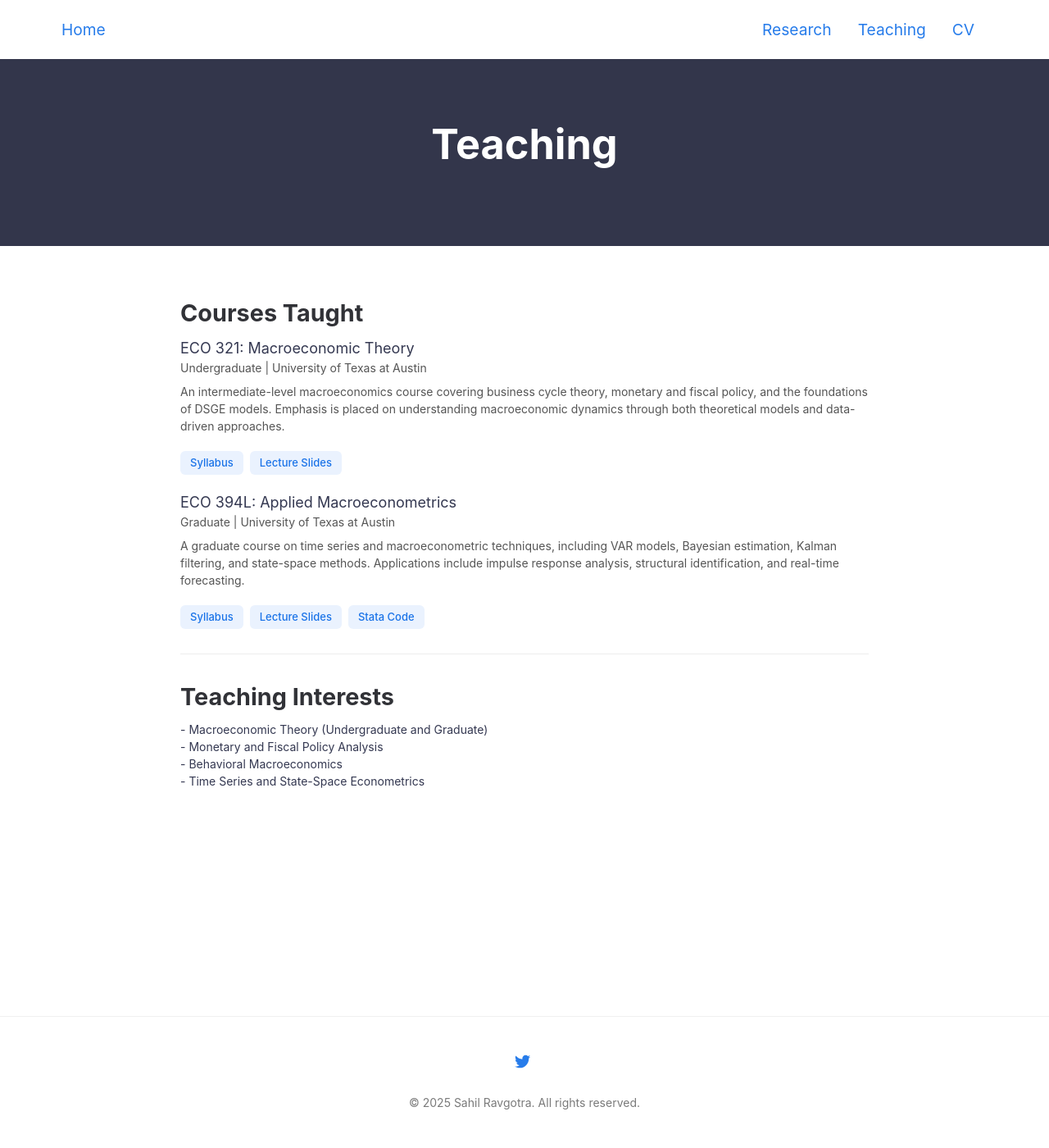
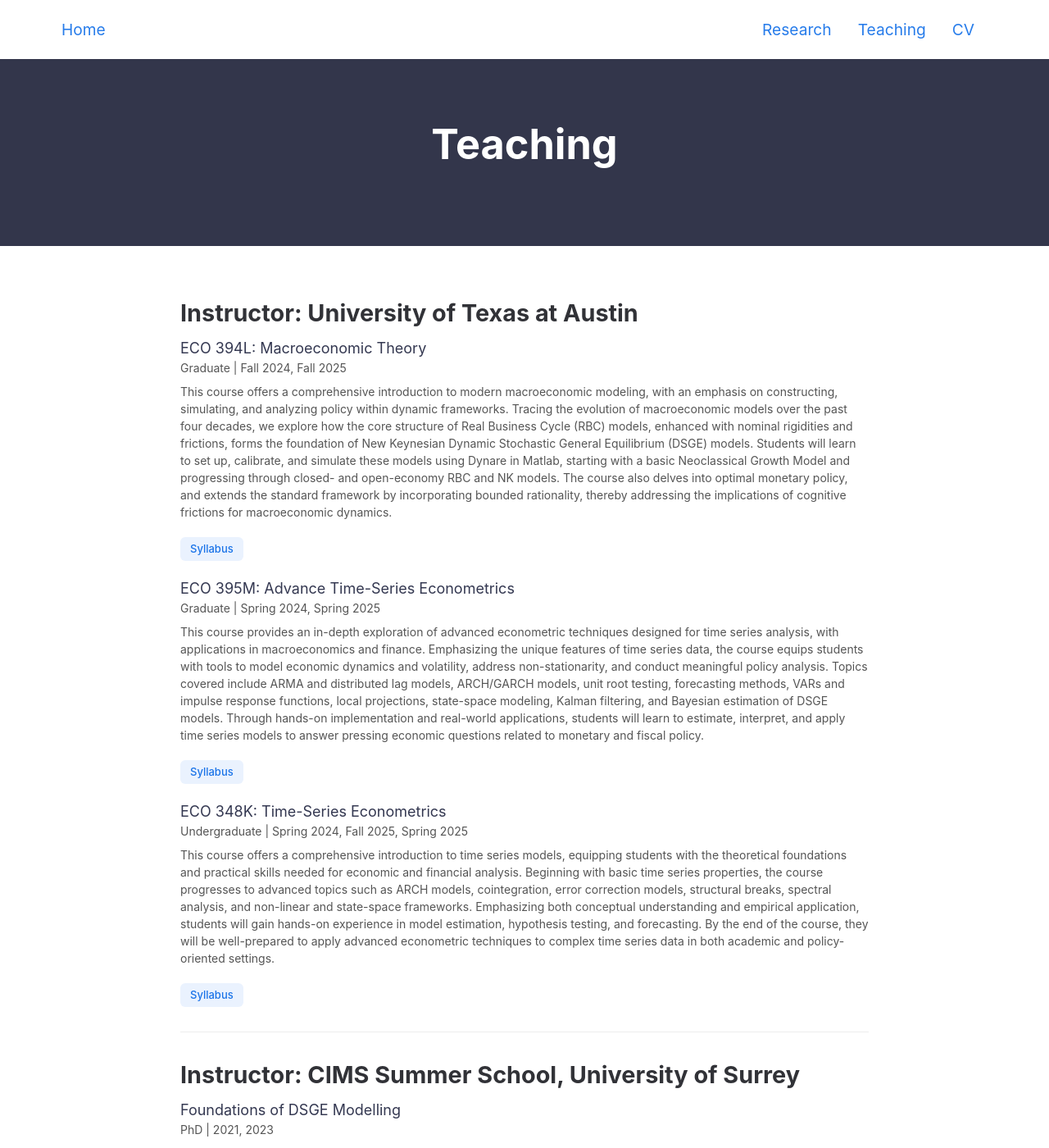
Before and after one commit to ravgotrasahil/ravgotrasahil-github.io, a Jekyll site: the page built from teaching.md, in a window 1280 px wide and 1400 px high. Shown: the whole window at 82% size. Built offline with Jekyll 4.4.1, drawn with Linux system fonts in a browser that asks for light colours; some of the changed text lies outside the part shown.

Commit message:
Update teaching.md

```diff
--- a/teaching.md
+++ b/teaching.md
@@ -4,42 +4,72 @@ title: Teaching
 permalink: /teaching/
 ---
 
-<h2>Courses Taught</h2>
+<h2>Instructor: University of Texas at Austin</h2>
 
 <p style="margin-bottom: 0.5rem;">
   <span style="font-size: 18px; color: #343851;">
-    ECO 321: Macroeconomic Theory
+    ECO 394L: Macroeconomic Theory
   </span><br>
   <span style="font-size: 14px; color: #555;">
-    Undergraduate | University of Texas at Austin
+    Graduate | Fall 2024, Fall 2025
   </span>
 </p>
 <p style="font-size: 14px; color: #555; margin-top: 5px;">
-An intermediate-level macroeconomics course covering business cycle theory, monetary and fiscal policy, and the foundations of DSGE models. Emphasis is placed on understanding macroeconomic dynamics through both theoretical models and data-driven approaches.
+This course offers a comprehensive introduction to modern macroeconomic modeling, with an emphasis on constructing, simulating, and analyzing policy within dynamic frameworks. Tracing the evolution of macroeconomic models over the past four decades, we explore how the core structure of Real Business Cycle (RBC) models, enhanced with nominal rigidities and frictions, forms the foundation of New Keynesian Dynamic Stochastic General Equilibrium (DSGE) models. Students will learn to set up, calibrate, and simulate these models using Dynare in Matlab, starting with a basic Neoclassical Growth Model and progressing through closed- and open-economy RBC and NK models. The course also delves into optimal monetary policy, and extends the standard framework by incorporating bounded rationality, thereby addressing the implications of cognitive frictions for macroeconomic dynamics.
 </p>
 <p class="research-buttons">
   <a class="research-btn" href="{{ site.baseurl }}/Files/ECO321_Syllabus.pdf" target="_blank">Syllabus</a>
-  <a class="research-btn" href="{{ site.baseurl }}/Files/ECO321_Lectures.zip" target="_blank">Lecture Slides</a>
 </p>
 
 <p style="margin-bottom: 0.5rem;">
   <span style="font-size: 18px; color: #343851;">
-    ECO 394L: Applied Macroeconometrics
+    ECO 395M: Advance Time-Series Econometrics
   </span><br>
   <span style="font-size: 14px; color: #555;">
-    Graduate | University of Texas at Austin
+    Graduate | Spring 2024, Spring 2025
   </span>
 </p>
 <p style="font-size: 14px; color: #555; margin-top: 5px;">
-A graduate course on time series and macroeconometric techniques, including VAR models, Bayesian estimation, Kalman filtering, and state-space methods. Applications include impulse response analysis, structural identification, and real-time forecasting.
+This course provides an in-depth exploration of advanced econometric techniques designed for time series analysis, with applications in macroeconomics and finance. Emphasizing the unique features of time series data, the course equips students with tools to model economic dynamics and volatility, address non-stationarity, and conduct meaningful policy analysis. Topics covered include ARMA and distributed lag models, ARCH/GARCH models, unit root testing, forecasting methods, VARs and impulse response functions, local projections, state-space modeling, Kalman filtering, and Bayesian estimation of DSGE models. Through hands-on implementation and real-world applications, students will learn to estimate, interpret, and apply time series models to answer pressing economic questions related to monetary and fiscal policy.
 </p>
 <p class="research-buttons">
   <a class="research-btn" href="{{ site.baseurl }}/Files/ECO394L_Syllabus.pdf" target="_blank">Syllabus</a>
-  <a class="research-btn" href="{{ site.baseurl }}/Files/ECO394L_Lectures.zip" target="_blank">Lecture Slides</a>
-  <a class="research-btn" href="{{ site.baseurl }}/Files/ECO394L_StataCodes.zip" target="_blank">Stata Code</a>
 </p>
 
+<p style="margin-bottom: 0.5rem;">
+  <span style="font-size: 18px; color: #343851;">
+    ECO 348K: Time-Series Econometrics
+  </span><br>
+  <span style="font-size: 14px; color: #555;">
+    Undergraduate | Spring 2024, Fall 2025, Spring 2025
+  </span>
+</p>
+<p style="font-size: 14px; color: #555; margin-top: 5px;">
+This course offers a comprehensive introduction to time series models, equipping students with the theoretical foundations and practical skills needed for economic and financial analysis. Beginning with basic time series properties, the course progresses to advanced topics such as ARCH models, cointegration, error correction models, structural breaks, spectral analysis, and non-linear and state-space frameworks. Emphasizing both conceptual understanding and empirical application, students will gain hands-on experience in model estimation, hypothesis testing, and forecasting. By the end of the course, they will be well-prepared to apply advanced econometric techniques to complex time series data in both academic and policy-oriented settings.
+</p>
+<p class="research-buttons">
+  <a class="research-btn" href="{{ site.baseurl }}/Files/ECO394L_Syllabus.pdf" target="_blank">Syllabus</a>
+</p>
+
+
 <hr style="margin: 30px 0;">
+
+<h2>Instructor: CIMS Summer School, University of Surrey</h2>
+<p style="margin-bottom: 0.5rem;">
+  <span style="font-size: 18px; color: #343851;">
+    Foundations of DSGE Modelling
+  </span><br>
+  <span style="font-size: 14px; color: #555;">
+    PhD | 2021, 2023
+  </span>
+</p>
+<p style="font-size: 14px; color: #555; margin-top: 5px;">
+This five-day foundations course is aimed at early-stage researchers familiar with RBC or DSGE models but new to Dynare. Starting with the basics of Dynare in Matlab, the course builds a closed-economy New Keynesian DSGE model, covers Bayesian estimation, and concludes with applications to optimal policy and open-economy extensions.
+</p>
+<p class="research-buttons">
+  <a class="research-btn" href="{{ site.baseurl }}/Files/ECO321_Syllabus.pdf" target="_blank">Syllabus</a>
+</p>
+
 
 <h2>Teaching Interests</h2>
 
```
